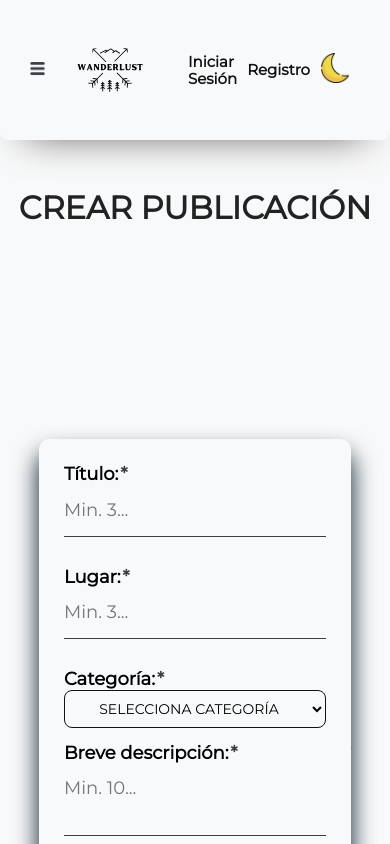
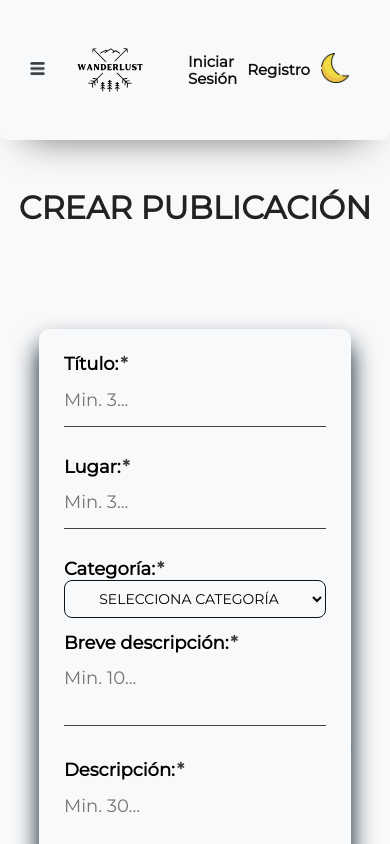
Before and after one commit to crisky94/ProyectoBlogViajes, a React (Vite) app in the folder Frontend/: page /newEntry in a window 390 px wide. Shown: the top 844 px of the page. Built offline with nearby package versions, Linux system fonts and the light colour scheme.

Commit message:
arreglos

```diff
--- a/Frontend/src/components/GetEntriesByPlaceAndCategory.jsx
+++ b/Frontend/src/components/GetEntriesByPlaceAndCategory.jsx
@@ -55,8 +55,7 @@ const GetEntriesByPlaceAndCategory = () => {
                 <div className="container">
                     <div className="title">
                         <h2>
-                            Recomendaciones en la categoría: {category} y lugar:{" "}
-                            {place}
+                            Recomendaciones en {place} y categoría {category}
                         </h2>
                     </div>
 
--- a/Frontend/src/styles/formEntry.css
+++ b/Frontend/src/styles/formEntry.css
@@ -204,3 +204,9 @@ textarea {
         cursor: pointer;
     }
 }
+
+@media (max-width: 820px) {
+    .entry-box {
+        margin-top: -110px;
+    }
+}
--- a/Frontend/src/styles/sidebarHeader.css
+++ b/Frontend/src/styles/sidebarHeader.css
@@ -190,6 +190,7 @@
     .menu-header {
         display: none;
         align-items: center;
+        font-size: 14px;
     }
 
     .toggle-button {
```
